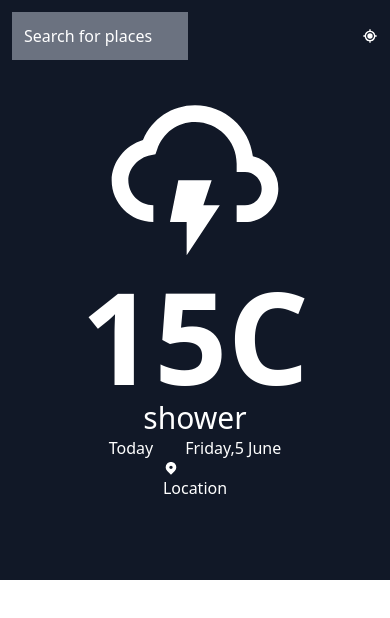
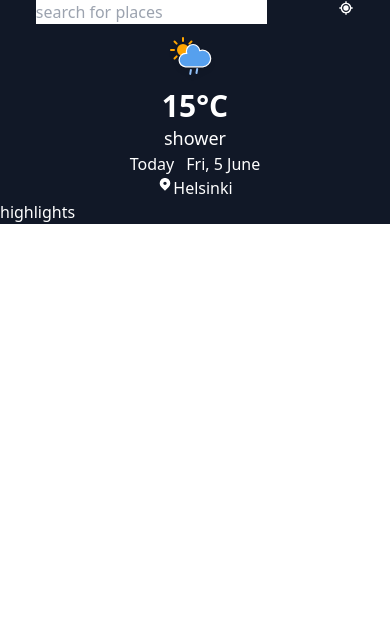
Before and after one commit to sharibeast/weather-app, a React (Create React App) app: page / in a window 390 px wide. Shown: the top 618 px of the page. Built offline with nearby package versions, Linux system fonts and the light colour scheme.

Commit message:
build: responsive weather layout

```diff
--- a/src/App.js
+++ b/src/App.js
@@ -1,15 +1,11 @@
-import Search from "./components/Search.jsx";
-import Weather from "./components/Weather";
+import Highlights from "./components/Highlights";
+import Search from "./components/Search";
 
 function App() {
   return (
-    <div className="">
+    <div className="text-white bg-gray-900 md:flex md:bg-blue-500">
       <Search />
-      <div>
-        <div>
-          <Weather />
-        </div>
-      </div>
+      <Highlights />
     </div>
   );
 }
--- a/src/components/AirPressure.jsx
+++ /dev/null
@@ -1,10 +0,0 @@
-import React from "react";
-
-export default function AirPressure() {
-  return (
-    <div>
-      <p>Air pressure</p>
-      <h1>998mb</h1>
-    </div>
-  );
-}
--- /dev/null
+++ b/src/components/Highlights.jsx
@@ -0,0 +1,9 @@
+import React from "react";
+
+export default function Highlights() {
+  return (
+    <div className="sm:w-7/12 ">
+      <h1>highlights</h1>
+    </div>
+  );
+}
--- a/src/components/Humidity.jsx
+++ /dev/null
@@ -1,13 +0,0 @@
-import React from "react";
-
-export default function Humidity() {
-  return (
-    <div className="bg-sky-900">
-      <div className="mx-auto">
-        <p>Humidity</p>
-        <h1>84%</h1>
-        <input type="range" />
-      </div>
-    </div>
-  );
-}
--- a/src/components/Search.jsx
+++ b/src/components/Search.jsx
@@ -1,73 +1,31 @@
-import React, { useState } from "react";
+import React from "react";
+import { TiLocation } from "react-icons/ti";
 import { BiCurrentLocation, BiCloudLightning } from "react-icons/bi";
-import { TiLocation } from "react-icons/ti";
-import { AiOutlineClose, AiOutlineSearch } from "react-icons/ai";
-
+import Svg from "../assets/rainy-3.svg";
 export default function Search() {
-  const [show, setShow] = useState(false);
-  const showOnSearch = () => {
-    console.log("clicked");
-    setShow(!show);
-  };
   return (
-    <>
-      {show ? (
-        <div className="bg-gray-900 h-96">
-          <div className="">
-            <AiOutlineClose color={"white"} size={50} onClick={showOnSearch} />
-          </div>
-          <div className="relative">
-            <AiOutlineSearch
-              size={35}
-              color={""}
-              className="absolute inset-1 inset-x-4"
-            />
-            <div className="flex justify-around">
-              <input
-                list="cities"
-                className="block w-3/5 py-2 bg-gray-800"
-                placeholder="         search location"
-              />
-              <button className="w-3/12 text-xl font-medium text-white capitalize bg-blue-600">
-                search
-              </button>
-            </div>
-            <datalist id="cities">
-              <option value="dar es salaam" />
-              <option value="Arusha" />
-              <option value="Moshi" />
-            </datalist>
-          </div>
-        </div>
-      ) : (
-        <div className="pb-20 bg-gray-900">
-          <div className="flex items-center justify-between">
-            <input
-              onClick={showOnSearch}
-              className="p-3 my-3 ml-3 placeholder-white bg-gray-500 focus:outline-none w-44"
-              placeholder="Search for places"
-            />
-            <div className="mr-3">
+    <div className="text-white md:w-full">
+      <div className="flex justify-around sm:justify-between">
+        <input type="text" placeholder="search for places" />
+        <div>
           <BiCurrentLocation color={"white"} />
         </div>
       </div>
-          <div className="flex flex-col items-center text-white">
-            <div className="">
-              <BiCloudLightning size={200} />
+      <div className="flex flex-col items-center">
+        <object type="image/svg+xml" data={Svg} />
+        <p className="text-3xl font-semibold">15°C</p>
+        <p className="text-lg">shower</p>
+        <div>
+          <span className="mr-3">Today</span>
+          <span>Fri, 5 June</span>
         </div>
-            <p className="font-semibold text-9xl">15C</p>
-            <p className="text-3xl">shower</p>
         <div className="flex">
-              <p className="mr-8">Today</p>
-              <p>Friday,5 June</p>
-            </div>
-            <p>
+          <span>
             <TiLocation />
-              Location
-            </p>
+          </span>
+          <span>Helsinki</span>
         </div>
       </div>
-      )}
-    </>
+    </div>
   );
 }
--- a/src/components/Weather.jsx
+++ /dev/null
@@ -1,14 +0,0 @@
-import React from "react";
-
-export default function Weather() {
-  return (
-    <div className="text-white">
-      <p>tomorrow</p>
-      <h1>ICONS</h1>
-      <div>
-        <p>12C</p>
-        <p>11C</p>
-      </div>
-    </div>
-  );
-}
--- a/src/components/Wind.jsx
+++ /dev/null
@@ -1,13 +0,0 @@
-import React from "react";
-
-export default function Wind() {
-  return (
-    <div>
-      <div className="mx-auto">
-        <p>wind status</p>
-        <h1>7mph</h1>
-        <p>wsw</p>
-      </div>
-    </div>
-  );
-}
--- a/tailwind.config.js
+++ b/tailwind.config.js
@@ -1,5 +1,4 @@
 module.exports = {
-  mode: "jit",
   purge: ["./src/**/*.{js,jsx}", "./public/index.html"],
   darkMode: false, // or 'media' or 'class'
   theme: {
```
Also changed, not shown: src/assets/rainy-3.svg (added). Lines whose indentation alone changed are shown as unchanged.
